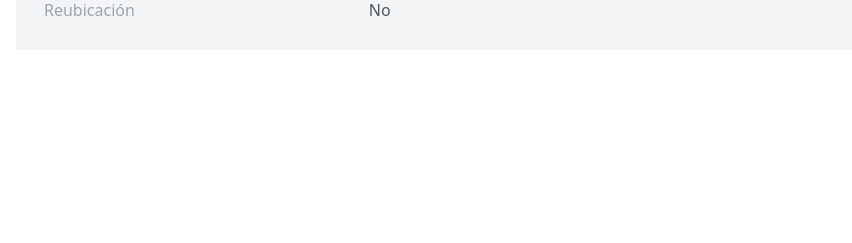
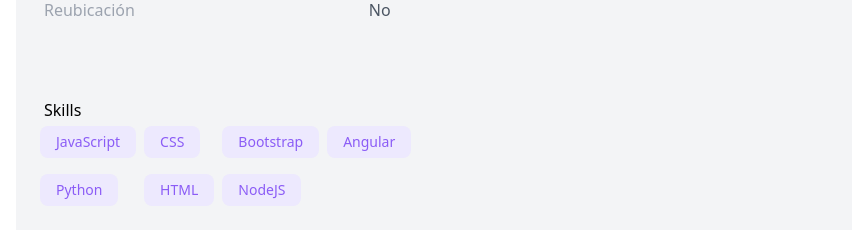
Before and after one commit to Jerick97/AA12-Angular-CV, an Angular app: page / in a window 1280 px wide. Shown: the part 612-855 px from the top of the page, without its empty margins (0-852 px from the left). Before the commit the page ends 800 px from the top, so only its background shows below. Built offline with nearby package versions, Linux system fonts and the light colour scheme.

Commit message:
Agregado Skills

```diff
--- a/angular.json
+++ b/angular.json
@@ -94,6 +94,9 @@
             ],
             "scripts": []
           }
+        },
+        "deploy": {
+          "builder": "angular-cli-ghpages:deploy"
         }
       }
     }
--- a/package.json
+++ b/package.json
@@ -27,6 +27,7 @@
     "@angular/cli": "~14.2.6",
     "@angular/compiler-cli": "^14.2.0",
     "@types/jasmine": "~4.0.0",
+    "angular-cli-ghpages": "^1.0.5",
     "jasmine-core": "~4.3.0",
     "karma": "~6.4.0",
     "karma-chrome-launcher": "~3.1.0",
--- a/src/app/pages/home/home.component.html
+++ b/src/app/pages/home/home.component.html
@@ -20,8 +20,14 @@
                 <!--Información-->
                 <div class="p-7 block-section">
                     <app-information></app-information>
-                </div><!-- End Información -->
+                </div>
+                <!-- End Información -->
 
+                <!--  Skills -->
+                <div class="p-7 block-section flow-root">
+                    <app-skills></app-skills>
+                </div>
+                <!-- End Skills -->
             </div>
         <div>
                 <app-about></app-about>
--- /dev/null
+++ b/src/app/pages/skills/skills.component.css
@@ -0,0 +1,15 @@
+.skill-tag {
+	--tw-bg-opacity: 1;
+	background-color: rgba(237, 233, 254, var(--tw-bg-opacity));
+	border-radius: 0.5rem;
+	font-weight: 500;
+	font-size: 0.875rem;
+	line-height: 1.25rem;
+	margin: 0.25rem;
+	padding-left: 1rem;
+	padding-right: 1rem;
+	padding-top: 0.375rem;
+	padding-bottom: 0.375rem;
+	--tw-text-opacity: 1;
+	color: rgba(139, 92, 246, var(--tw-text-opacity));
+}
--- /dev/null
+++ b/src/app/pages/skills/skills.component.html
@@ -0,0 +1,6 @@
+<h2 class="block-title">Skills</h2>
+<div class="grid grid-rows-2 grid-flow-col gap-4">
+    <div class="-m-2 flex flex-wrap pt-2" *ngFor="let skill of skills">
+        <span class="skill-tag">{{skill}}</span>
+    </div>
+</div>
--- /dev/null
+++ b/src/app/pages/skills/skills.component.ts
@@ -0,0 +1,15 @@
+import { Component, OnInit } from '@angular/core';
+
+@Component({
+  selector: 'app-skills',
+  templateUrl: './skills.component.html',
+  styleUrls: ['./skills.component.css']
+})
+export class SkillsComponent implements OnInit {
+  skills : string[] = ['JavaScript','Python','CSS','HTML','Bootstrap','NodeJS','Angular'];
+  constructor() { }
+
+  ngOnInit(): void {
+  }
+
+}
```
Also changed, not shown: src/app/pages/pages.module.ts (+5 -2 lines), 2 other files (tests, documents, lock files or other folders).
